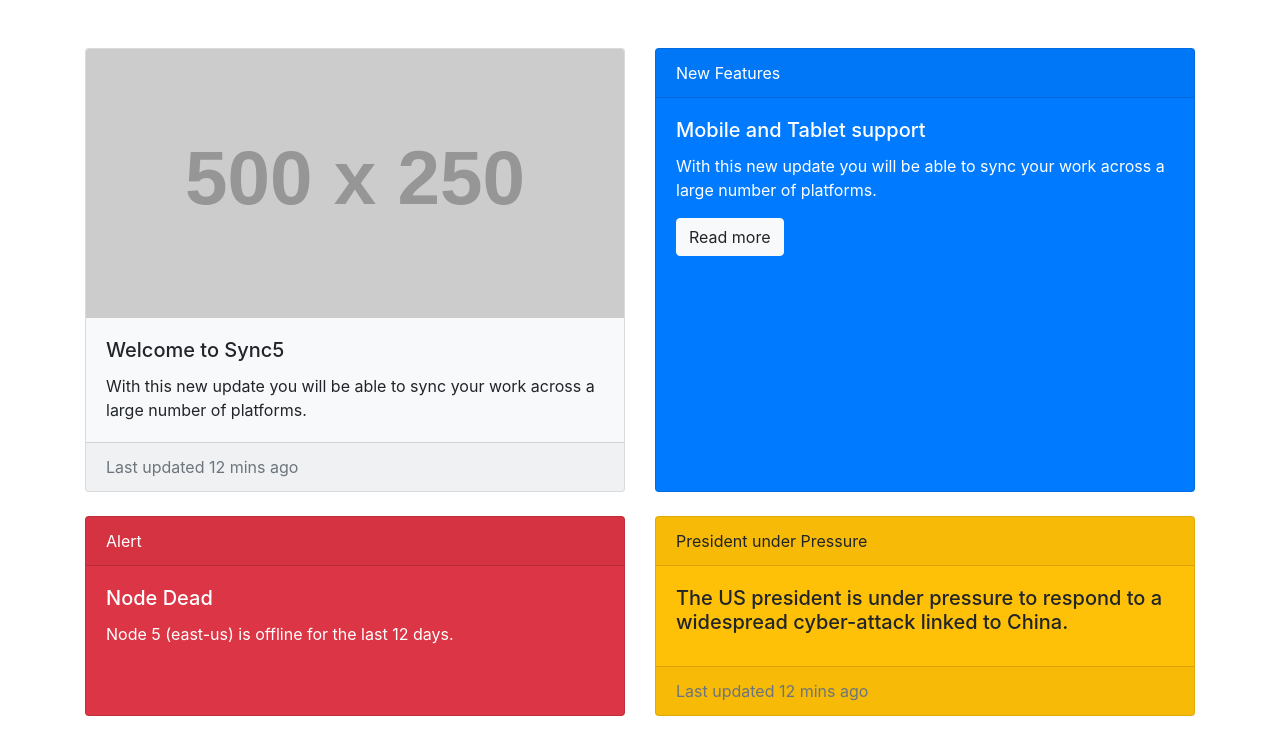
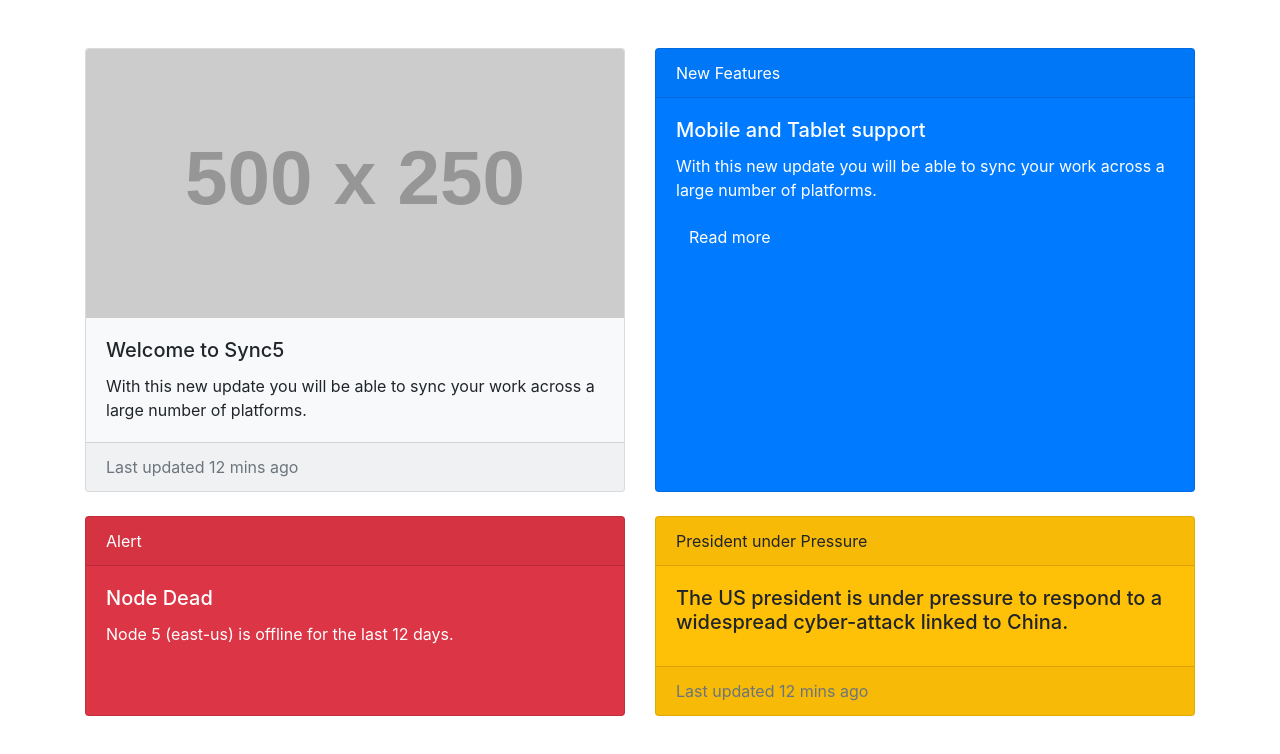
Before and after one commit to acciojob/bootstrap-card-ritikj0536, a website: page main.html in a window 1280 px wide. Drawn offline with nearby package versions, Linux system fonts and the light colour scheme; placeholder pictures from the web are drawn by us.

Commit message:
created a submission

```diff
--- a/main.html
+++ b/main.html
@@ -32,7 +32,8 @@
             <div class="card-body">
                 <h5 class="card-title">Mobile and Tablet support</h5>
                 <p class="card-text">With this new update you will be able to sync your work across a large number of platforms.</p>
-                <a href="#" class="btn btn-light">Read more</a>
+                <!-- Button updated to btn-primary -->
+                <a href="#" class="btn btn-primary">Read more</a>
             </div>
         </div>
     </div>
```
